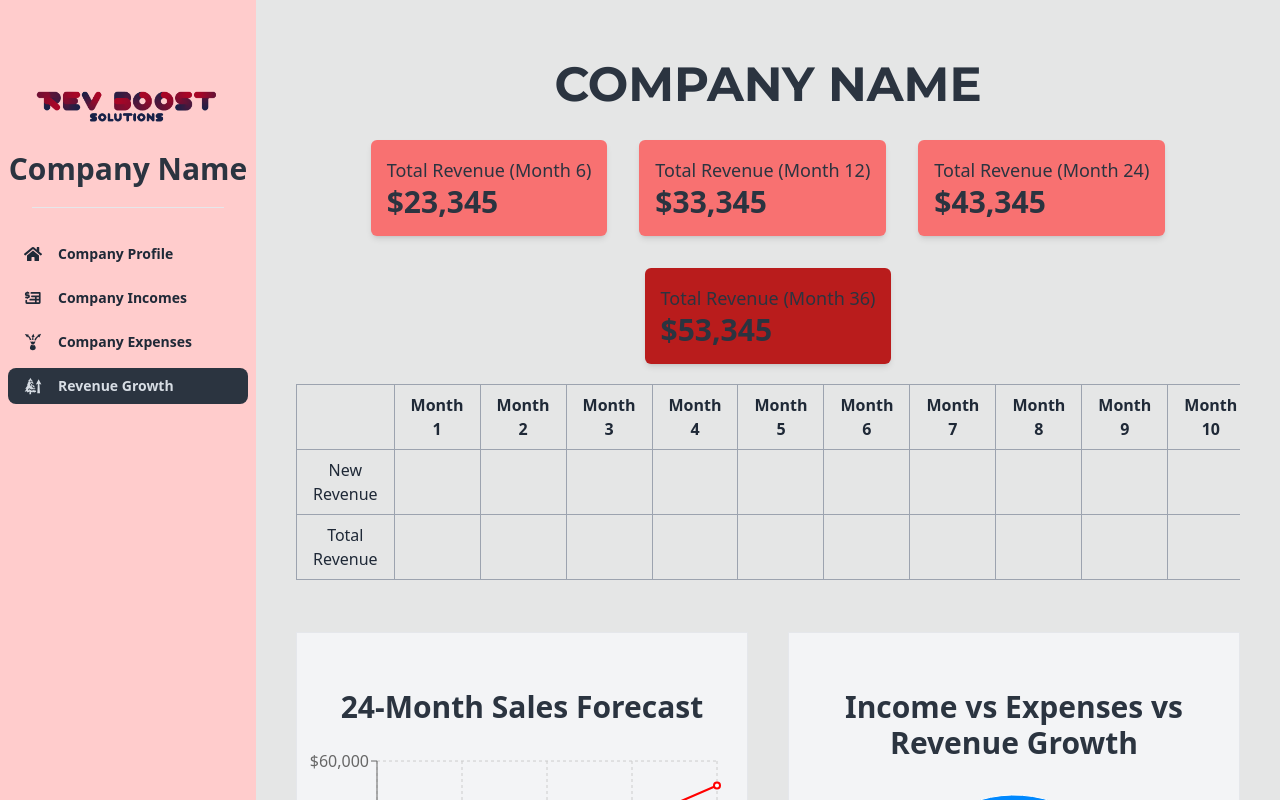
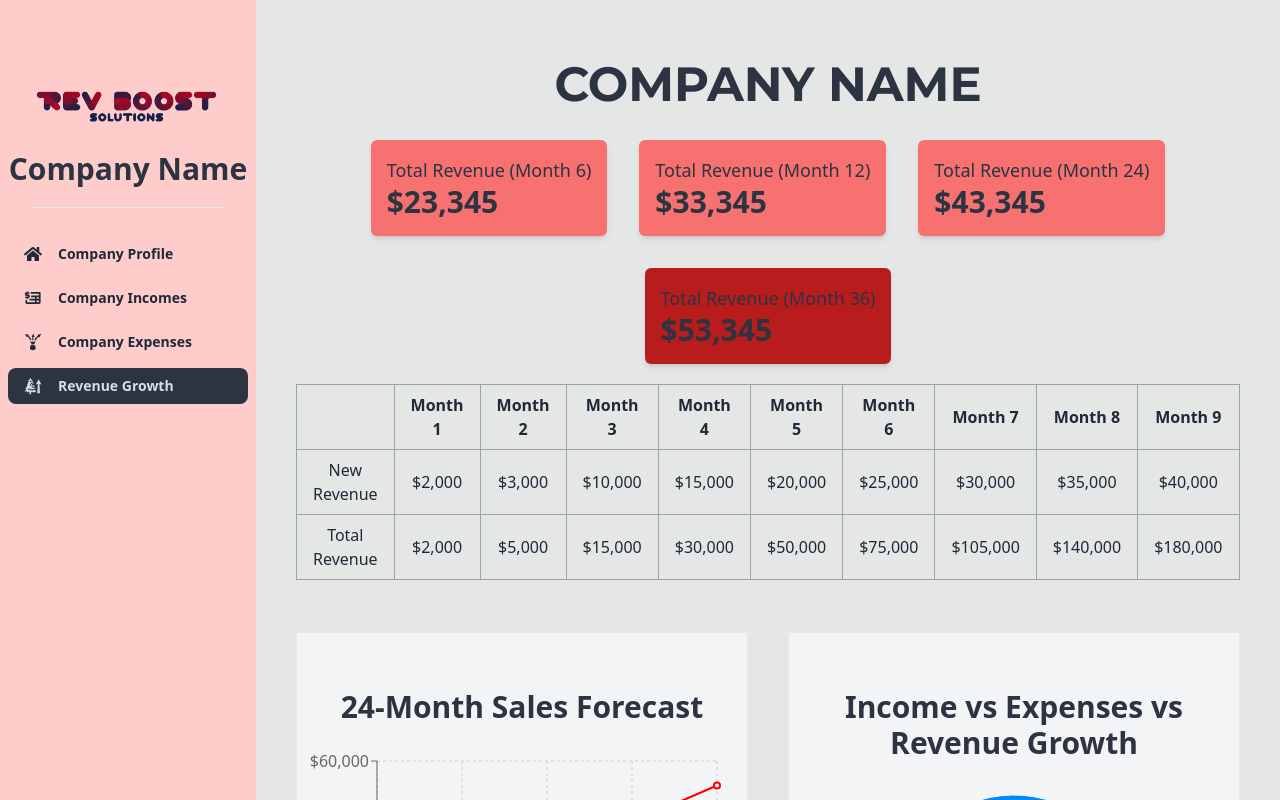
Before and after one commit to maasajal/revboost-solutions, a React (Vite) app: page /dashboard/revenue-growth in a window 1280 px wide. Shown: the top 800 px of the page. Built offline with nearby package versions, Linux system fonts and the light colour scheme.

Commit message:
Add revenue table data

```diff
--- a/src/dashboard/RevenueGrowth/RevenueGrowth.tsx
+++ b/src/dashboard/RevenueGrowth/RevenueGrowth.tsx
@@ -1,6 +1,6 @@
-import { useState } from "react";
 import RevenueForecastChart from "./RevenueForecastChart";
 import RevenueComparisonPieChart from "./RevenueComparisonPieChart";
+import RevenueTable from "./RevenueTable";
 
 interface RevenueData {
   month: number;
@@ -15,9 +15,6 @@ const revenueData: RevenueData[] = [
 ];
 
 const RevenueGrowth: React.FC = () => {
-  const [newRevenue, setNewRevenue] = useState<number[]>([]);
-  const [totalRevenue, setTotalRevenue] = useState<number[]>([]);
-
   return (
     <div className="container mx-auto p-5 space-y-5">
       <h1 className="text-center mb-8">COMPANY NAME</h1>
@@ -39,57 +36,7 @@ const RevenueGrowth: React.FC = () => {
       </div>
 
       <div className="overflow-x-auto">
-        <table className="table-auto border-collapse border border-gray-500 text-center mb-8">
-          <thead>
-            <tr>
-              <th className="border border-gray-400 px-4 py-2"></th>
-              <th className="border border-gray-400 px-4 py-2">Month 1</th>
-              <th className="border border-gray-400 px-4 py-2">Month 2</th>
-              <th className="border border-gray-400 px-4 py-2">Month 3</th>
-              <th className="border border-gray-400 px-4 py-2">Month 4</th>
-              <th className="border border-gray-400 px-4 py-2">Month 5</th>
-              <th className="border border-gray-400 px-4 py-2">Month 6</th>
-              <th className="border border-gray-400 px-4 py-2">Month 7</th>
-              <th className="border border-gray-400 px-4 py-2">Month 8</th>
-              <th className="border border-gray-400 px-4 py-2">Month 9</th>
-              <th className="border border-gray-400 px-4 py-2">Month 10</th>
-              <th className="border border-gray-400 px-4 py-2">Month 11</th>
-              <th className="border border-gray-400 px-4 py-2">Month 12</th>
-            </tr>
-          </thead>
-          <tbody>
-            <tr>
-              <td className="border border-gray-400 px-4 py-2">New Revenue</td>
-              <td className="border border-gray-400 px-4 py-2"></td>
-              <td className="border border-gray-400 px-4 py-2"></td>
-              <td className="border border-gray-400 px-4 py-2"></td>
-              <td className="border border-gray-400 px-4 py-2"></td>
-              <td className="border border-gray-400 px-4 py-2"></td>
-              <td className="border border-gray-400 px-4 py-2"></td>
-              <td className="border border-gray-400 px-4 py-2"></td>
-              <td className="border border-gray-400 px-4 py-2"></td>
-              <td className="border border-gray-400 px-4 py-2"></td>
-              <td className="border border-gray-400 px-4 py-2"></td>
-              <td className="border border-gray-400 px-4 py-2"></td>
-            </tr>
-            <tr>
-              <td className="border border-gray-400 px-4 py-2">
-                Total Revenue
-              </td>
-              <td className="border border-gray-400 px-4 py-2"></td>
-              <td className="border border-gray-400 px-4 py-2"></td>
-              <td className="border border-gray-400 px-4 py-2"></td>
-              <td className="border border-gray-400 px-4 py-2"></td>
-              <td className="border border-gray-400 px-4 py-2"></td>
-              <td className="border border-gray-400 px-4 py-2"></td>
-              <td className="border border-gray-400 px-4 py-2"></td>
-              <td className="border border-gray-400 px-4 py-2"></td>
-              <td className="border border-gray-400 px-4 py-2"></td>
-              <td className="border border-gray-400 px-4 py-2"></td>
-              <td className="border border-gray-400 px-4 py-2"></td>
-            </tr>
-          </tbody>
-        </table>
+        <RevenueTable />
       </div>
 
       <div className="grid grid-cols-1 lg:grid-cols-2 gap-10">
@@ -110,68 +57,3 @@ const RevenueGrowth: React.FC = () => {
 };
 
 export default RevenueGrowth;
-
-// import { useState } from "react";
-// import RevButton from "../../components/RevButton";
-
-// const RevenueGrowth = () => {
-//   // Data will be here from mongodb database
-//   const [income, setIncome] = useState<number | string>("");
-//   const [expenses, setExpenses] = useState<number | string>("");
-//   const [growth, setGrowth] = useState<number | null>(null);
-
-//   const handleCalculation = () => {
-//     const incomeValue = Number(income);
-//     const expensesValue = Number(expenses);
-
-//     if (!isNaN(incomeValue) && !isNaN(expensesValue)) {
-//       const calculatedGrowth =
-//         ((incomeValue - expensesValue) / expensesValue) * 100;
-//       setGrowth(calculatedGrowth);
-//     }
-//   };
-
-//   return (
-//     <>
-//       <section className="container mx-auto mt-10">
-//         <h2 className="font-bold text-center mb-4">
-//           Revenue Growth Calculator
-//         </h2>
-//         <div className="flex flex-col items-center gap-4">
-//           <div>
-//             <label className="block mb-2">Company Income</label>
-//             <input
-//               type="number"
-//               className="border px-4 py-2 w-[300px]"
-//               value={income}
-//               onChange={(e) => setIncome(e.target.value)}
-//               placeholder="Enter company income"
-//             />
-//           </div>
-//           <div>
-//             <label className="block mb-2">Company Expenses</label>
-//             <input
-//               type="number"
-//               className="border px-4 py-2 w-[300px]"
-//               value={expenses}
-//               onChange={(e) => setExpenses(e.target.value)}
-//               placeholder="Enter company expenses"
-//             />
-//           </div>
-//           <button onClick={handleCalculation}>
-//             <RevButton name="Revenue Growth" />
-//           </button>
-//           {growth !== null && (
-//             <div className="mt-6">
-//               <h3 className="text-xl font-bold">
-//                 Revenue Growth: {growth.toFixed(2)}%
-//               </h3>
-//             </div>
-//           )}
-//         </div>
-//       </section>
-//     </>
-//   );
-// };
-
-// export default RevenueGrowth;
--- /dev/null
+++ b/src/dashboard/RevenueGrowth/RevenueTable.tsx
@@ -0,0 +1,49 @@
+import React from "react";
+
+const revenueData = {
+  newRevenue: [
+    2000, 3000, 10000, 15000, 20000, 25000, 30000, 35000, 40000, 45000, 50000,
+    55000,
+  ],
+  totalRevenue: [
+    2000, 5000, 15000, 30000, 50000, 75000, 105000, 140000, 180000, 225000,
+    275000, 330000,
+  ],
+};
+
+const RevenueTable: React.FC = () => {
+  return (
+    <table className="table-auto border-collapse border border-gray-500 text-center mb-8">
+      <thead>
+        <tr>
+          <th className="border border-gray-400 px-4 py-2"></th>
+          {Array.from({ length: 12 }, (_, i) => (
+            <th key={i + 1} className="border border-gray-400 px-4 py-2">
+              Month {i + 1}
+            </th>
+          ))}
+        </tr>
+      </thead>
+      <tbody>
+        <tr>
+          <td className="border border-gray-400 px-4 py-2">New Revenue</td>
+          {revenueData.newRevenue.map((revenue, i) => (
+            <td key={i} className="border border-gray-400 px-4 py-2">
+              ${revenue.toLocaleString()}
+            </td>
+          ))}
+        </tr>
+        <tr>
+          <td className="border border-gray-400 px-4 py-2">Total Revenue</td>
+          {revenueData.totalRevenue.map((revenue, i) => (
+            <td key={i} className="border border-gray-400 px-4 py-2">
+              ${revenue.toLocaleString()}
+            </td>
+          ))}
+        </tr>
+      </tbody>
+    </table>
+  );
+};
+
+export default RevenueTable;
```
